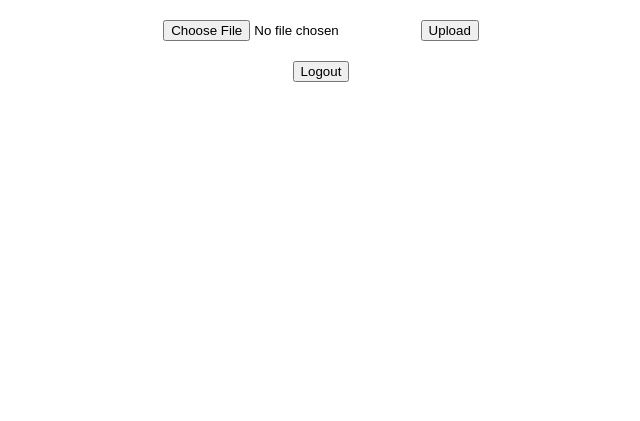
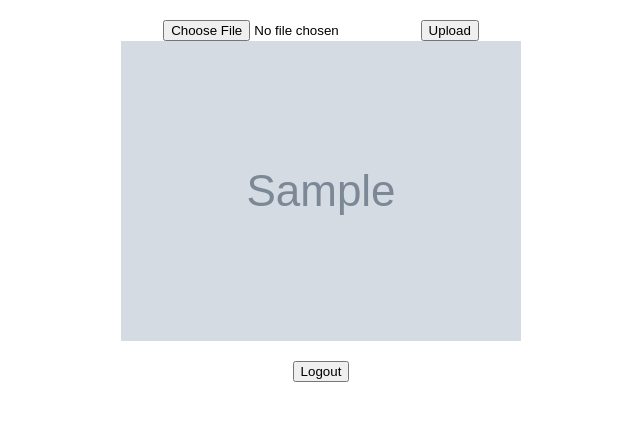
Before and after one commit to Vaduva-Vlad/Cloud-image-storage, a Flask app: template frontend_service/app/templates/dashboard.html in a window 1280 px wide. Shown: the part 171-592 px from the top of the page, without its empty margins (319-959 px from the left). Run offline with Flask 3, Linux system fonts and the light colour scheme; the template is opened without the code that fills it: most values are stand-ins (such as "Sample title", 1, 10 or a date in 2020); grey boxes marked "Sample" are stand-in pictures.

Commit message:
image get

```diff
--- a/frontend_service/app/templates/dashboard.html
+++ b/frontend_service/app/templates/dashboard.html
@@ -40,6 +40,14 @@
         .logout-button {
             margin-top: 20px;
         }
+
+        .image-gallery {
+        display: grid;
+        grid-template-columns: repeat(auto-fill, minmax(200px, 1fr));
+        grid-gap: 20px;
+        justify-items: center;
+        }
+
     </style>
 </head>
 
@@ -55,6 +63,13 @@
             <input type="file" name="imagefile">
             <button type="submit">Upload</button>
         </form>
+
+        <div class="image-gallery">
+            {% for url in image_urls %}
+            <img src="{{ url }}" alt="User Image">
+            {% endfor %}
+        </div>
+
         <form action="/logout" method="POST" class="logout-button">
             <button type="submit" style="display: block; width: 100%;">Logout</button>
         </form>
--- a/storage_service/app/routes.py
+++ b/storage_service/app/routes.py
@@ -53,5 +53,5 @@ def get_images(user_id):
         public_url=f'https://storage.googleapis.com/bd_backup_imagini/{blob.name}'
         urls.append(public_url)
         names.append(blob.name)
-
+    print(urls)
     return urls
```
Also changed, not shown: frontend_service/app/routes.py (+24 -0 lines).
